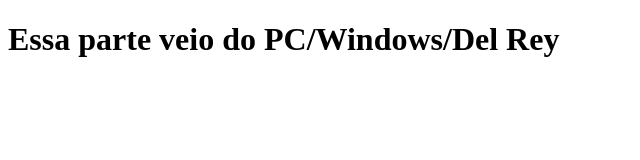
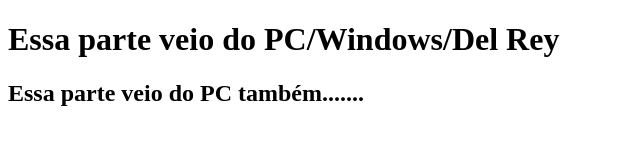
Before and after one commit to professorfabiodepaula/projetos_vscode_mac_win, a plain HTML site: page index.html in a window 1280 px wide. Shown: the whole page, without its empty margins (0-640 px from the left). Drawn offline with Linux system fonts and the light colour scheme.

Commit message:
Envio do PC/Windows/DelRey - Parte 2

```diff
--- a/index.html
+++ b/index.html
@@ -9,6 +9,7 @@
 
 <h1> Essa parte veio do PC/Windows/Del Rey</h1>
 
+<h2> Essa parte veio do PC também.......</h2>
 
 
 </body>
```
